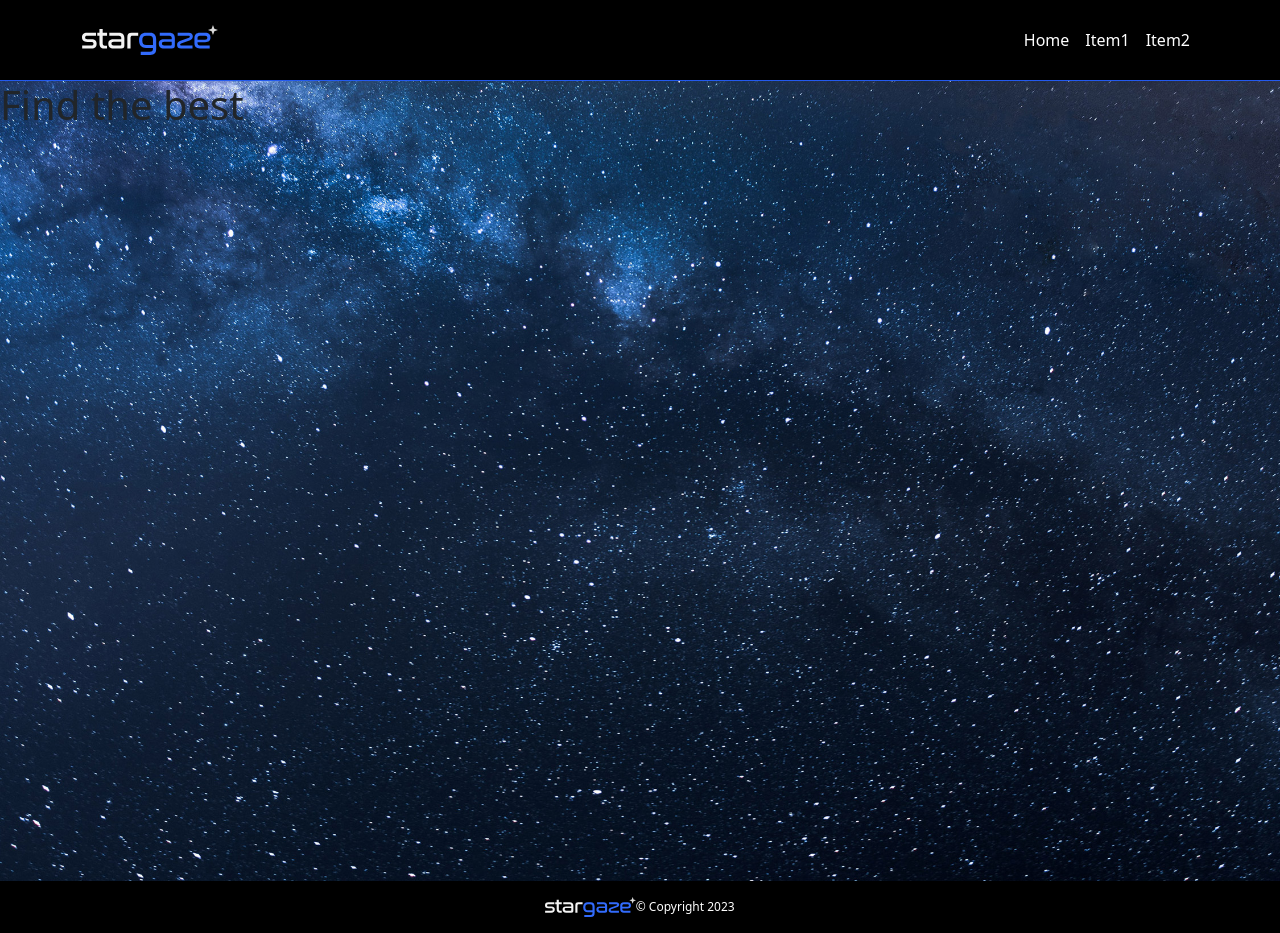
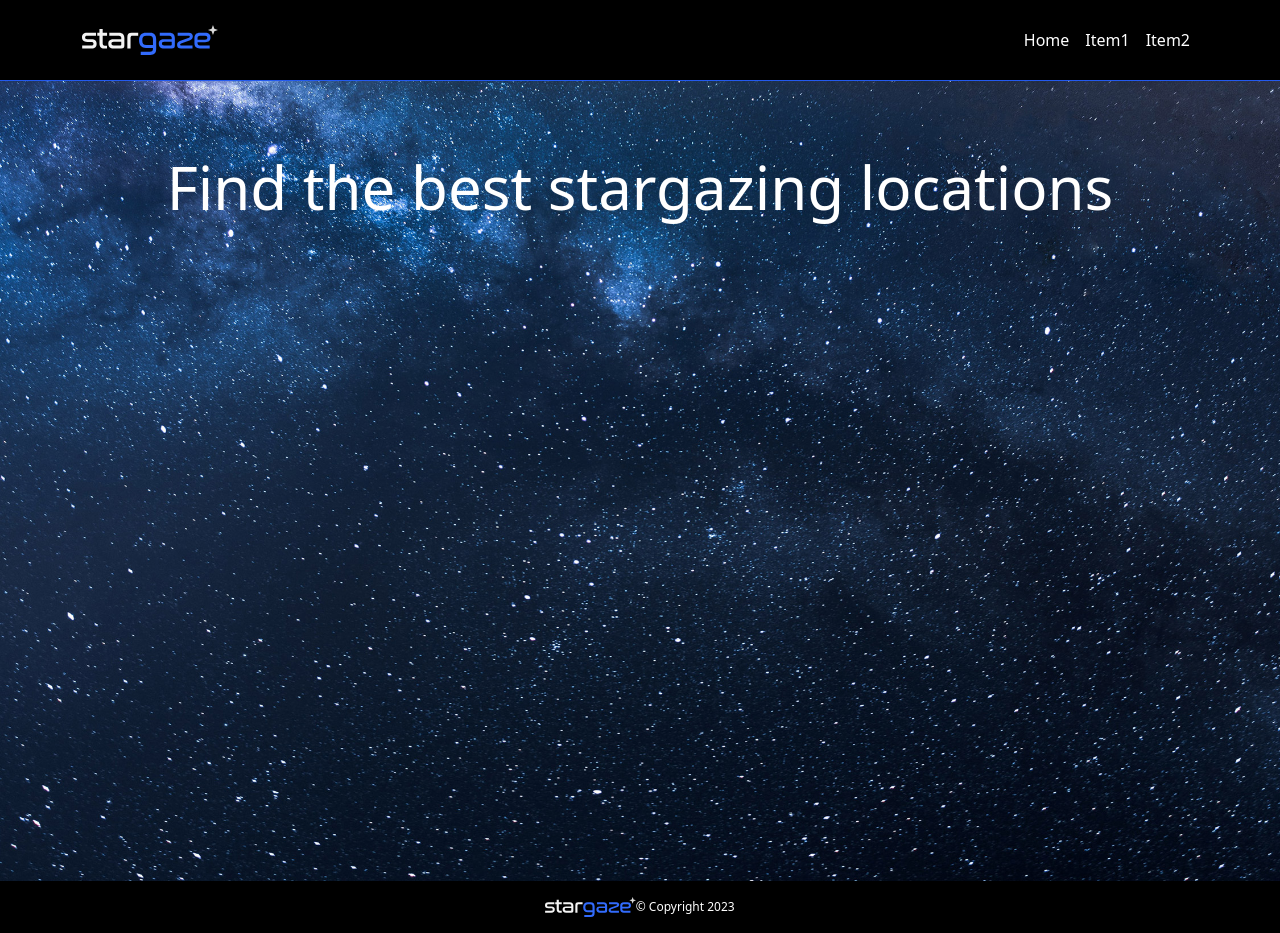
Before and after one commit to alecerf01/stargaze, a React (Create React App) app: page /#/ in a window 1280 px wide. Built offline with nearby package versions, Linux system fonts and the light colour scheme.

Commit message:
small update to homepage

```diff
--- a/package.json
+++ b/package.json
@@ -3,9 +3,11 @@
   "version": "0.1.0",
   "private": true,
   "dependencies": {
+    "@react-three/fiber": "^8.12.0",
     "@testing-library/jest-dom": "^5.16.5",
     "@testing-library/react": "^13.4.0",
     "@testing-library/user-event": "^13.5.0",
+    "@types/three": "^0.149.0",
     "axios": "^1.3.4",
     "bootstrap": "^5.2.3",
     "react": "^18.2.0",
@@ -13,6 +15,7 @@
     "react-dom": "^18.2.0",
     "react-router-dom": "^6.9.0",
     "react-scripts": "5.0.1",
+    "three": "^0.150.1",
     "web-vitals": "^2.1.4"
   },
   "scripts": {
--- a/src/components/HeroSection/index.js
+++ b/src/components/HeroSection/index.js
@@ -5,7 +5,8 @@ import './style.css';
 function HeroSection() {
   return (
     <>
-    <h1>Find the best</h1>
+    <h1 className='header'>Find the best stargazing locations</h1>
+
     </>
   )
 }
--- a/src/pages/Homepage/index.js
+++ b/src/pages/Homepage/index.js
@@ -2,7 +2,7 @@ import React from 'react'
 import HeroSection from '../../components/HeroSection';
 import './style.css';
 
-function Home() {
+function Homepage() {
   return (
     <div className='bckg'>
       <HeroSection />
@@ -10,4 +10,4 @@ function Home() {
   )
 }
 
-export default Home
+export default Homepage
--- a/src/pages/Homepage/style.css
+++ b/src/pages/Homepage/style.css
@@ -3,3 +3,11 @@
     center center/cover no-repeat;
     height: 100vh;
 }
+
+.header {
+    text-align: center;
+    color: white;
+    padding-top: 70px;
+    font-size: 60px;
+    font-weight: 200;
+}
```
Also changed, not shown: 1 other file (tests, documents, lock files or other folders).
